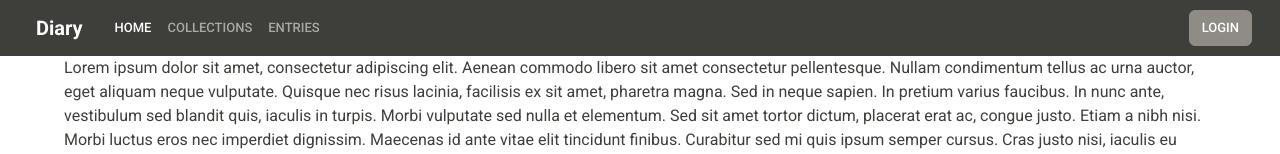
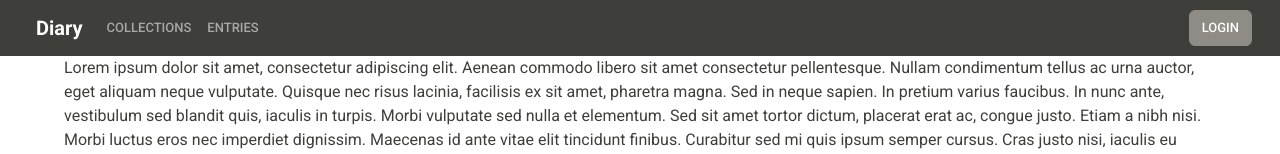
Before and after one commit to RonaldKirk443/diary-frontend, an Angular app: page / in a window 1280 px wide. Shown: the top 154 px of the page. Built offline with nearby package versions, Linux system fonts and the light colour scheme.

Commit message:
Nav bar fixed v2
Nav bar fixed after an extra nav item was added

```diff
--- a/src/app/ui/header/header.component.css
+++ b/src/app/ui/header/header.component.css
@@ -1,7 +1,3 @@
-/*.main-img {*/
-/*  background-image: url('https://a.ppy.sh/12025261?1673568592.jpeg');*/
-/*}*/
-
 .dropdown-center-stuff {
   right: auto;
   left: 30%;
--- a/src/app/ui/header/header.component.html
+++ b/src/app/ui/header/header.component.html
@@ -1,16 +1,11 @@
 <nav class="navbar navbar-expand-lg bg-dark navbar-expand" data-bs-theme="dark">
   <div class="container-fluid logo-loc">
-    <a class="navbar-brand ps-4 pe-2"><strong>Diary</strong></a>
+    <a class="navbar-brand ps-4"><strong>Diary</strong></a>
     <button class="navbar-toggler" type="button" data-bs-toggle="collapse" data-bs-target="#navbarColor02" aria-controls="navbarColor02" aria-expanded="false" aria-label="Toggle navigation">
       <span class="navbar-toggler-icon"></span>
     </button>
     <div class="collapse navbar-collapse" id="navbarColor02">
       <ul class="navbar-nav me-auto navitems-place">
-        <li class="nav-item">
-          <a class="nav-link active" routerLink="/">Home
-            <span class="visually-hidden">(current)</span>
-          </a>
-        </li>
         <li class="nav-item">
           <a class="nav-link" routerLink="/collections">Collections</a>
         </li>
@@ -38,7 +33,6 @@
                 <button class="btn btn-outline-danger" (click)="logOut()">Logout</button>
               </div>
             </li>
-<!--            <button class="btn btn-secondary my-2 my-sm-0" *ngIf="loggedIn" routerLink="/profile">Profile</button>-->
           </ng-template>
         </li>
       </ul>
```
